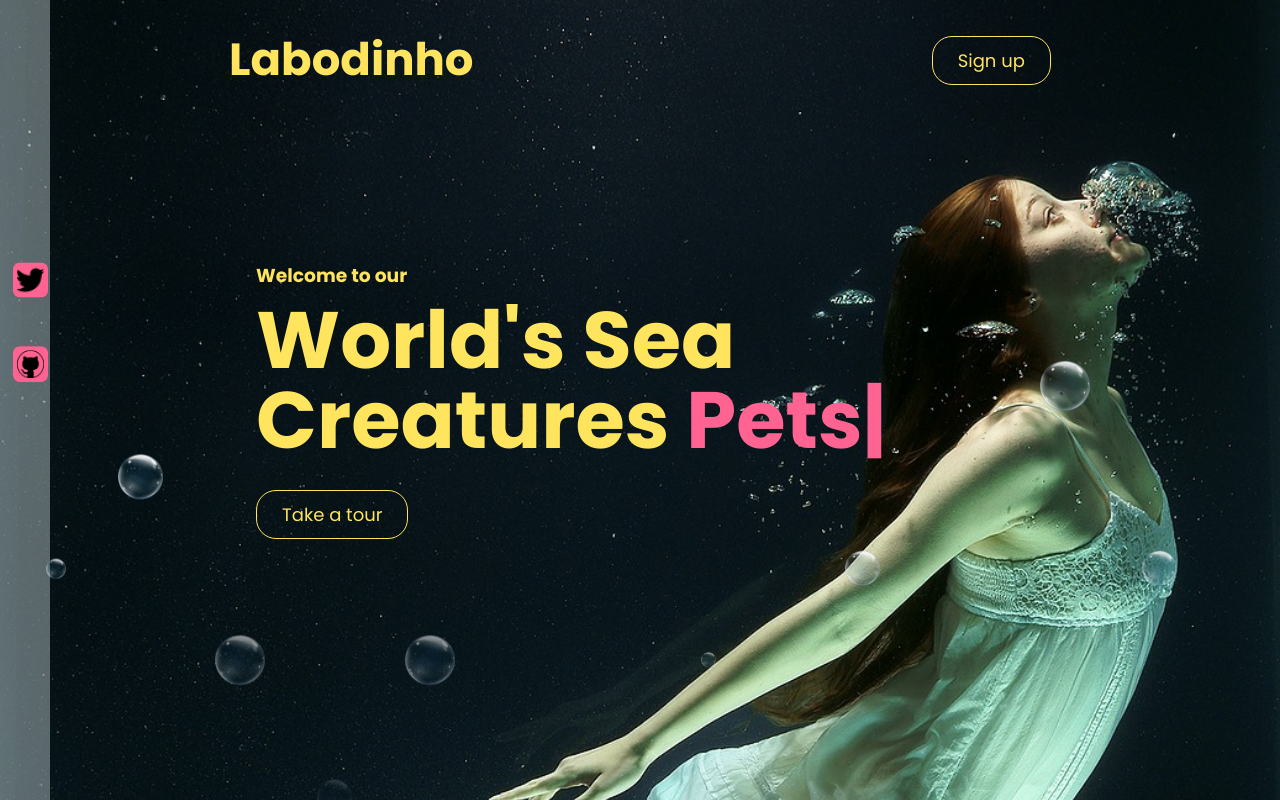
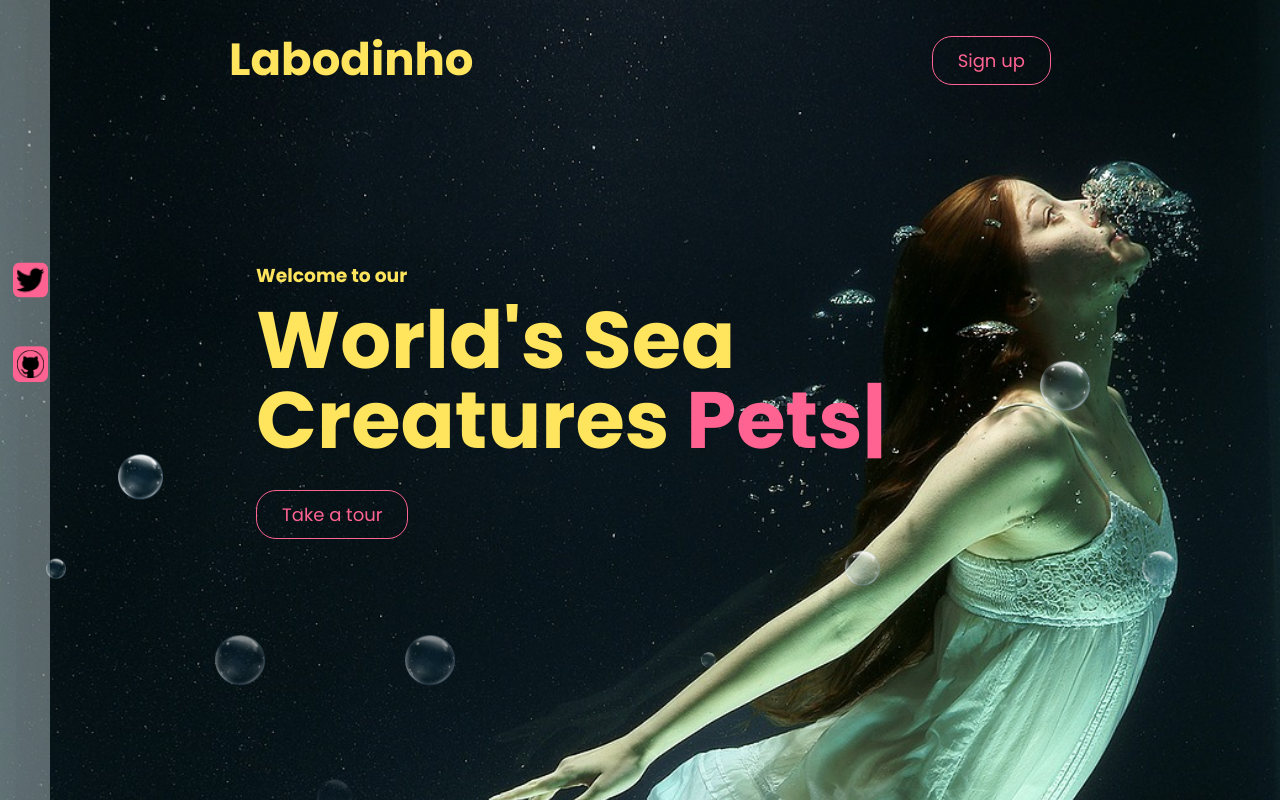
Before and after one commit to labodinho/Bubbles_Animate, a plain HTML site: page index.html in a window 1280 px wide. Drawn offline with nearby package versions, Linux system fonts and the light colour scheme.

Commit message:
few changes

```diff
--- a/style.css
+++ b/style.css
@@ -43,19 +43,19 @@
 }
 
 button{
-    color: #ffe45e;
+    color: #ff6392;
     font-size: 18px;
     padding: 10px 25px;
     background: transparent;
-    border: 1px solid #ffe45e;
+    border: 1px solid #ff6392;
     border-radius: 20px;
     outline: none;
     cursor: pointer;
 }
 
 button:hover{
-    background: #ffe45e;
-    color: #ff6392;
+    background: #ff6392;
+    color: #ffe45e;
     transition: .5s;
 
 }
```
